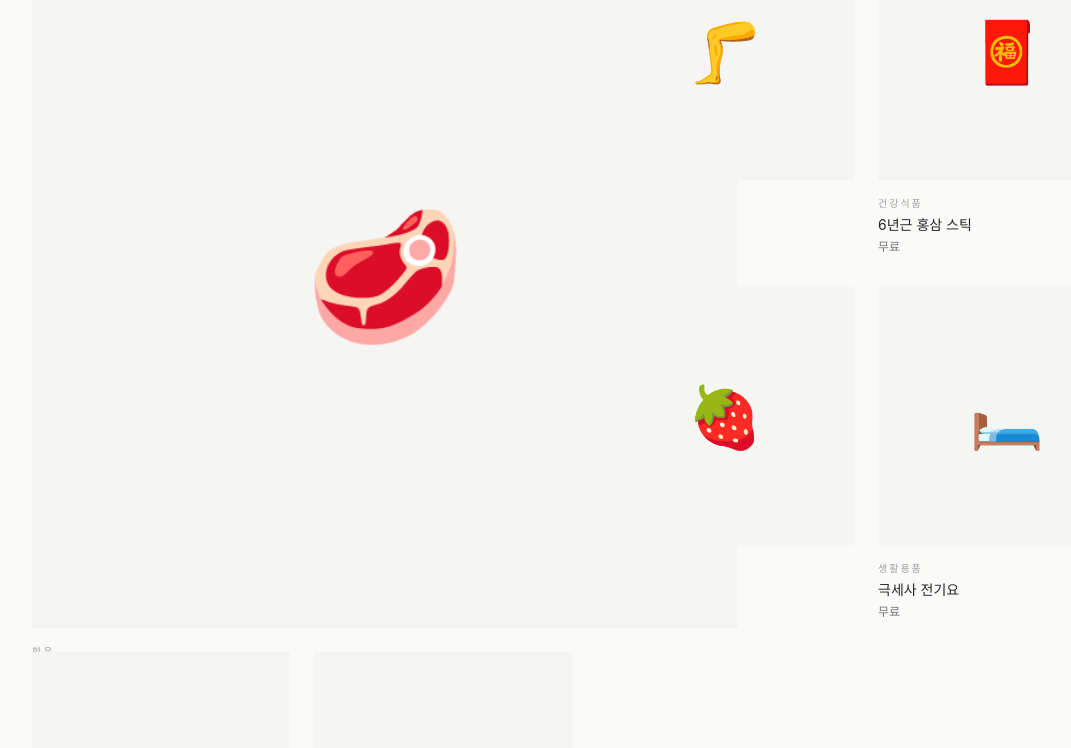
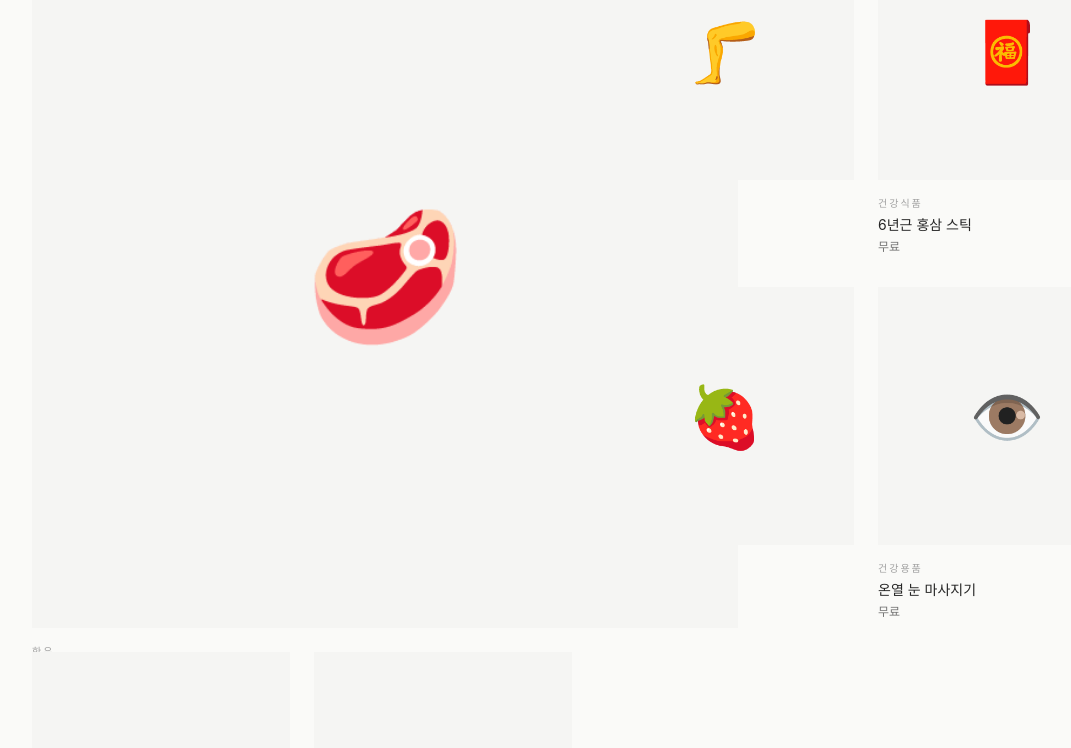
Before and after one commit to dong3789/lets-gift-choice, a Next.js app: page / in a window 1280 px wide. Shown: the part 354-1102 px from the top of the page, without its empty margins (56-1127 px from the left). Built offline with nearby package versions, Linux system fonts and the light colour scheme.

Commit message:
Replace 전기요 with 눈 마사지기

```diff
--- a/src/data/gifts.ts
+++ b/src/data/gifts.ts
@@ -62,19 +62,19 @@ export const gifts: Gift[] = [
     isNew: false,
   },
   {
-    id: 'blanket-1',
-    name: '극세사 전기요',
-    description: '세탁가능 EMF차단 더블',
+    id: 'eyemassage-1',
+    name: '온열 눈 마사지기',
+    description: '진동+온열+압박 블루투스',
     price: 0,
-    originalPrice: 79000,
-    category: '생활용품',
-    image: '🛏️',
-    tags: ['전기요', '극세사', '겨울', '난방'],
+    originalPrice: 69000,
+    category: '건강용품',
+    image: '👁️',
+    tags: ['눈마사지기', '온열', '안구피로', '효도'],
     rating: 4.8,
-    reviewCount: 8900,
-    stock: 30,
+    reviewCount: 7200,
+    stock: 35,
     isPopular: true,
-    isNew: false,
+    isNew: true,
   },
   {
     id: 'dujjonku-1',
```
